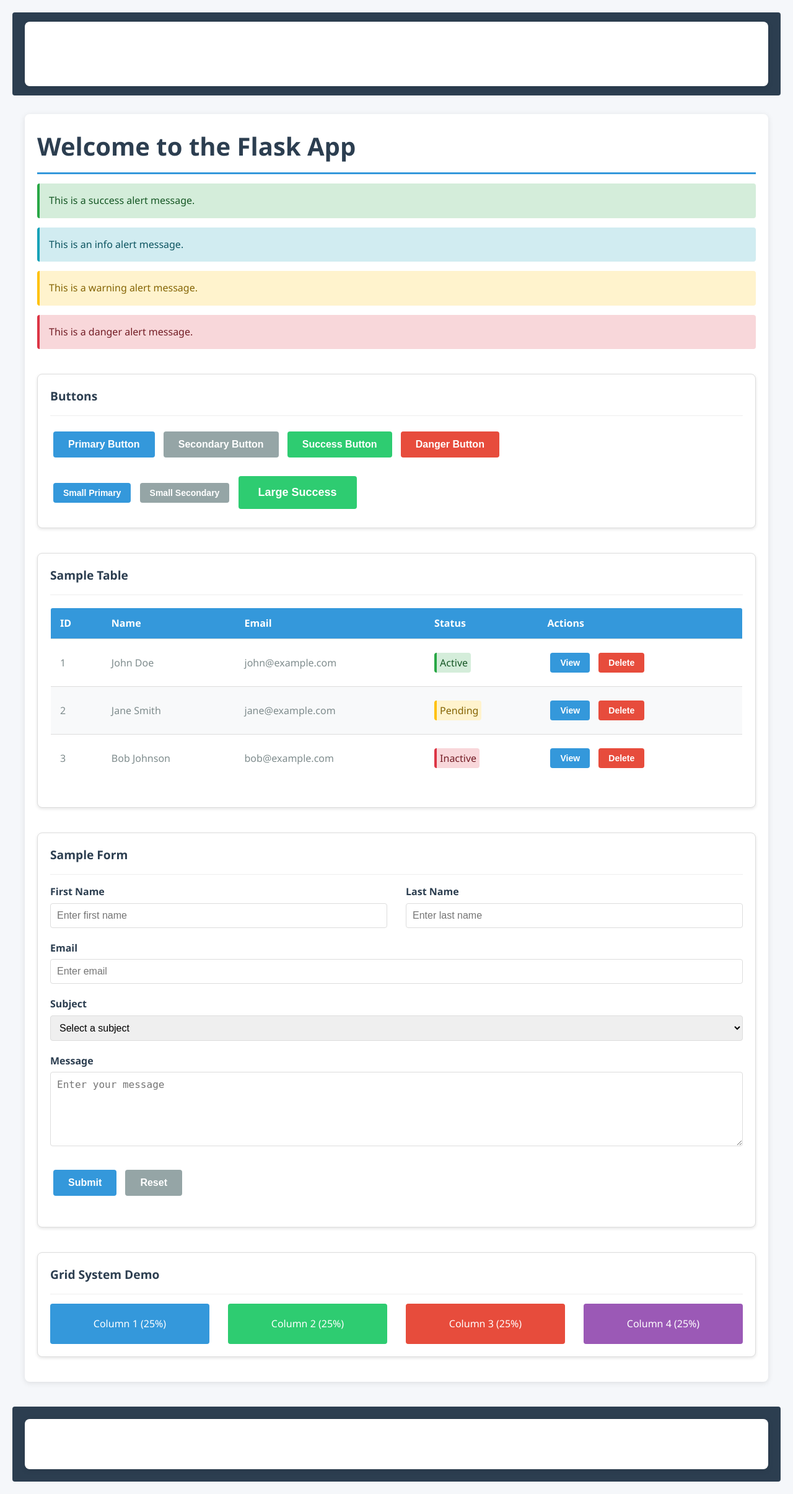
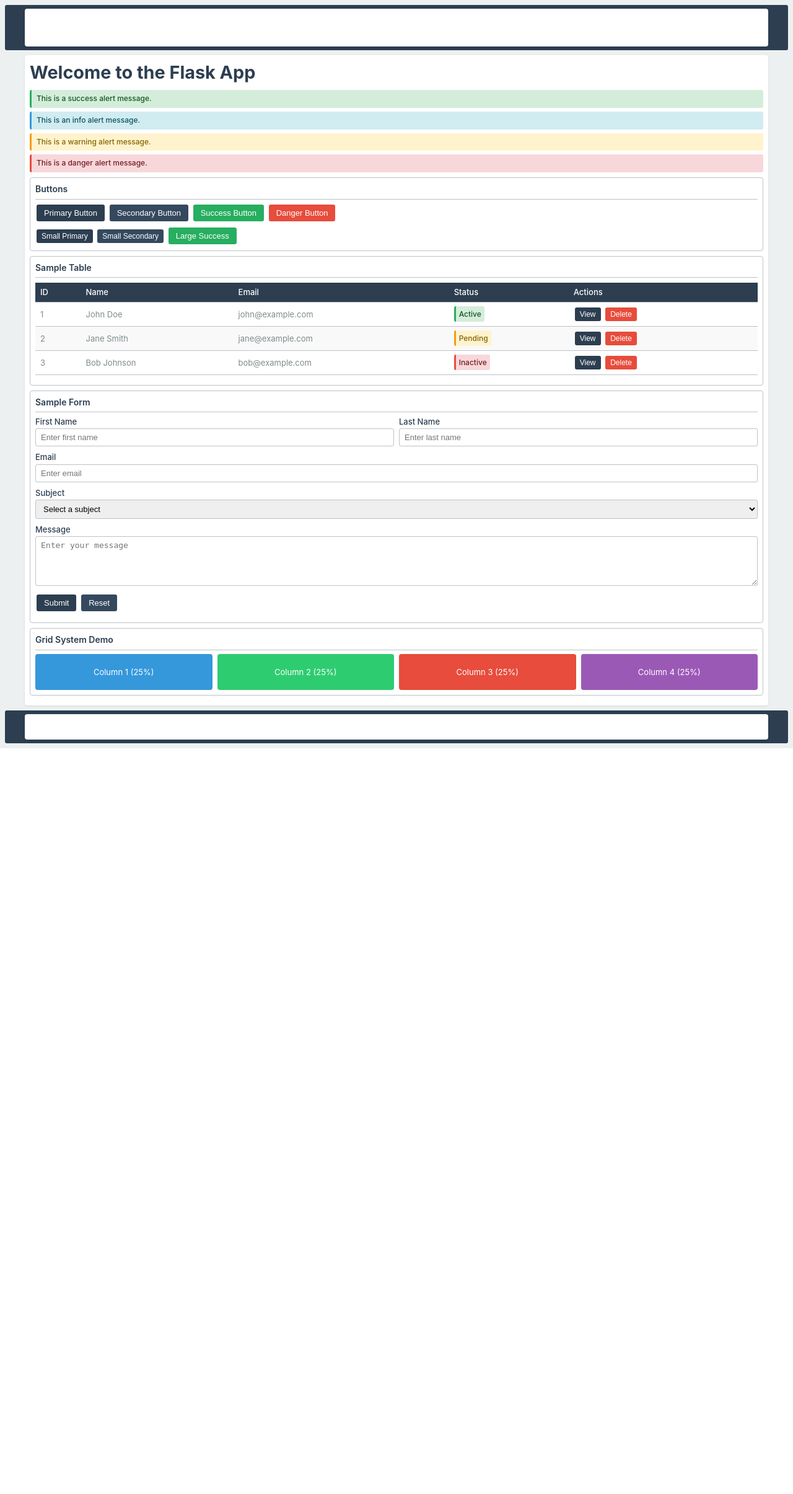
Before and after one commit to bsnellen/Coding_Base, a Flask app: page / in a window 1280 px wide. Shown: the whole page at 62% size. After the commit the page ends 1207 px from the top, so only its background shows below. Run offline with Flask 3, Linux system fonts and the light colour scheme.

Commit message:
Compact styling with consistent dark blue theme and reduced margins
Co-authored-by: bsnellen <bsnellen@users.noreply.github.com>

```diff
--- a/static/css/style.css
+++ b/static/css/style.css
@@ -1,4 +1,20 @@
-/* Reset and Base Styles */
+/* Base Theme Colors */
+:root {
+    --primary: #2c3e50;
+    --secondary: #34495e;
+    --accent: #3498db;
+    --success: #27ae60;
+    --warning: #f39c12;
+    --danger: #e74c3c;
+    --light: #ecf0f1;
+    --dark: #2c3e50;
+    --text: #7f8c8d;
+    --text-dark: #2c3e50;
+    --border: #bdc3c7;
+    --shadow: rgba(0, 0, 0, 0.1);
+}
+
+/* Reset and Base */
 * {
     margin: 0;
     padding: 0;
@@ -6,326 +22,188 @@
 }
 
 body {
-    font-family: 'Segoe UI', Tahoma, Geneva, Verdana, sans-serif;
-    line-height: 1.6;
-    background-color: #f5f7fa;
-    color: #2c3e50;
-    padding: 20px;
+    font-family: -apple-system, BlinkMacSystemFont, 'Segoe UI', Roboto, sans-serif;
+    line-height: 1.4;
+    background: var(--light);
+    color: var(--text-dark);
+    padding: 8px;
 }
 
 /* Typography */
-h1, h2, h3, h4 {
-    margin-bottom: 15px;
-    color: #2c3e50;
-}
-
-h1 {
-    font-size: 2.5em;
-    border-bottom: 3px solid #3498db;
-    padding-bottom: 10px;
-}
-
-h2 {
-    font-size: 2em;
-    color: #34495e;
-}
-
-p {
-    margin-bottom: 15px;
-}
-
-a {
-    color: #3498db;
-    text-decoration: none;
-}
-
-a:hover {
-    color: #2980b9;
-    text-decoration: underline;
-}
+h1 { font-size: 1.8em; color: var(--primary); margin-bottom: 8px; }
+h2 { font-size: 1.4em; color: var(--secondary); margin-bottom: 6px; }
+h3 { font-size: 1.2em; color: var(--primary); margin-bottom: 4px; }
+p { margin-bottom: 8px; }
+a { color: var(--accent); text-decoration: none; }
+a:hover { color: var(--secondary); }
 
 /* Container */
 .container {
     max-width: 1200px;
     margin: 0 auto;
-    padding: 20px;
-    background-color: white;
-    border-radius: 8px;
-    box-shadow: 0 2px 10px rgba(0, 0, 0, 0.1);
+    padding: 8px;
+    background: white;
+    border-radius: 4px;
+    box-shadow: 0 1px 3px var(--shadow);
 }
 
 /* Buttons */
 .btn {
     display: inline-block;
-    padding: 12px 24px;
-    margin: 10px 5px;
+    padding: 6px 12px;
+    margin: 2px;
     border: none;
-    border-radius: 4px;
+    border-radius: 3px;
     cursor: pointer;
-    font-size: 16px;
-    font-weight: 600;
-    transition: all 0.3s ease;
-    text-align: center;
-    text-decoration: none;
+    font-size: 13px;
+    font-weight: 500;
+    transition: background 0.2s;
 }
 
-.btn-primary {
-    background-color: #3498db;
-    color: white;
-}
-
-.btn-primary:hover {
-    background-color: #2980b9;
-    transform: translateY(-2px);
-}
-
-.btn-secondary {
-    background-color: #95a5a6;
-    color: white;
-}
-
-.btn-secondary:hover {
-    background-color: #7f8c8d;
-    transform: translateY(-2px);
-}
-
-.btn-success {
-    background-color: #2ecc71;
-    color: white;
-}
-
-.btn-success:hover {
-    background-color: #27ae60;
-    transform: translateY(-2px);
-}
-
-.btn-danger {
-    background-color: #e74c3c;
-    color: white;
-}
-
-.btn-danger:hover {
-    background-color: #c0392b;
-    transform: translateY(-2px);
-}
-
-.btn-sm {
-    padding: 8px 16px;
-    font-size: 14px;
-}
-
-.btn-lg {
-    padding: 16px 32px;
-    font-size: 18px;
-}
+.btn-primary { background: var(--primary); color: white; }
+.btn-primary:hover { background: var(--secondary); }
+.btn-secondary { background: var(--secondary); color: white; }
+.btn-secondary:hover { background: var(--primary); }
+.btn-success { background: var(--success); color: white; }
+.btn-success:hover { background: #219653; }
+.btn-danger { background: var(--danger); color: white; }
+.btn-danger:hover { background: #c0392b; }
+.btn-sm { padding: 4px 8px; font-size: 12px; }
 
 /* Tables */
 .table {
     width: 100%;
     border-collapse: collapse;
-    margin: 20px 0;
-    font-size: 16px;
+    margin: 8px 0;
+    font-size: 13px;
 }
 
 .table th, .table td {
-    padding: 12px 15px;
+    padding: 6px 8px;
     text-align: left;
-    border-bottom: 1px solid #ddd;
+    border-bottom: 1px solid var(--border);
 }
 
 .table th {
-    background-color: #3498db;
+    background: var(--primary);
     color: white;
-    font-weight: 600;
+    font-weight: 500;
 }
 
-.table tr:nth-child(even) {
-    background-color: #f8f9fa;
-}
-
-.table tr:hover {
-    background-color: #e9f7fe;
-}
-
-.table-striped {
-    border: 1px solid #ddd;
-    border-radius: 4px;
-    overflow: hidden;
-}
+.table tr:nth-child(even) { background: #f9f9f9; }
+.table tr:hover { background: #f5f7fa; }
 
 /* Forms */
-.form-group {
-    margin-bottom: 20px;
-}
-
+.form-group { margin-bottom: 8px; }
 .form-group label {
     display: block;
-    margin-bottom: 5px;
-    font-weight: 600;
-    color: #2c3e50;
+    margin-bottom: 2px;
+    font-size: 13px;
+    font-weight: 500;
+    color: var(--text-dark);
 }
 
 .form-group input,
 .form-group select,
 .form-group textarea {
     width: 100%;
-    padding: 10px;
-    border: 1px solid #ddd;
-    border-radius: 4px;
-    font-size: 16px;
-    transition: border 0.3s ease;
+    padding: 6px 8px;
+    border: 1px solid var(--border);
+    border-radius: 3px;
+    font-size: 13px;
 }
 
 .form-group input:focus,
 .form-group select:focus,
 .form-group textarea:focus {
-    border-color: #3498db;
+    border-color: var(--accent);
     outline: none;
-    box-shadow: 0 0 5px rgba(52, 152, 219, 0.5);
 }
 
-.form-group textarea {
-    min-height: 120px;
-    resize: vertical;
-}
+.form-group textarea { min-height: 80px; resize: vertical; }
 
 /* Cards */
 .card {
-    border: 1px solid #ddd;
-    border-radius: 8px;
-    padding: 20px;
-    margin: 20px 0;
-    background-color: white;
-    box-shadow: 0 2px 5px rgba(0, 0, 0, 0.1);
+    border: 1px solid var(--border);
+    border-radius: 4px;
+    padding: 8px;
+    margin: 8px 0;
+    background: white;
 }
 
 .card-header {
-    padding-bottom: 15px;
-    margin-bottom: 15px;
-    border-bottom: 1px solid #eee;
-    font-size: 1.2em;
+    padding-bottom: 6px;
+    margin-bottom: 6px;
+    border-bottom: 1px solid var(--border);
+    font-size: 14px;
     font-weight: 600;
-    color: #2c3e50;
+    color: var(--primary);
 }
 
-.card-body {
-    color: #7f8c8d;
-}
+.card-body { font-size: 13px; color: var(--text); }
 
 /* Alerts */
 .alert {
-    padding: 15px;
-    margin: 15px 0;
-    border-radius: 4px;
+    padding: 6px 8px;
+    margin: 6px 0;
+    border-radius: 3px;
+    font-size: 12px;
     font-weight: 500;
 }
 
-.alert-success {
-    background-color: #d4edda;
-    color: #155724;
-    border-left: 4px solid #28a745;
-}
-
-.alert-info {
-    background-color: #d1ecf1;
-    color: #0c5460;
-    border-left: 4px solid #17a2b8;
-}
-
-.alert-warning {
-    background-color: #fff3cd;
-    color: #856404;
-    border-left: 4px solid #ffc107;
-}
-
-.alert-danger {
-    background-color: #f8d7da;
-    color: #721c24;
-    border-left: 4px solid #dc3545;
-}
-
-/* Utility Classes */
-.text-center {
-    text-align: center;
-}
-
-.text-right {
-    text-align: right;
-}
-
-.mt-1 { margin-top: 10px; }
-.mt-2 { margin-top: 20px; }
-.mt-3 { margin-top: 30px; }
-.mt-4 { margin-top: 40px; }
-.mb-1 { margin-bottom: 10px; }
-.mb-2 { margin-bottom: 20px; }
-.mb-3 { margin-bottom: 30px; }
-.mb-4 { margin-bottom: 40px; }
-
-/* Grid System */
-.row {
-    display: flex;
-    flex-wrap: wrap;
-    margin: 0 -15px;
-}
-
-.col {
-    padding: 0 15px;
-    flex: 1;
-}
-
-.col-1 { flex: 0 0 8.333333%; }
-.col-2 { flex: 0 0 16.666667%; }
-.col-3 { flex: 0 0 25%; }
-.col-4 { flex: 0 0 33.333333%; }
-.col-5 { flex: 0 0 41.666667%; }
-.col-6 { flex: 0 0 50%; }
-.col-7 { flex: 0 0 58.333333%; }
-.col-8 { flex: 0 0 66.666667%; }
-.col-9 { flex: 0 0 75%; }
-.col-10 { flex: 0 0 83.333333%; }
-.col-11 { flex: 0 0 91.666667%; }
-.col-12 { flex: 0 0 100%; }
+.alert-success { background: #d4edda; color: #155724; border-left: 3px solid var(--success); }
+.alert-info { background: #d1ecf1; color: #0c5460; border-left: 3px solid var(--accent); }
+.alert-warning { background: #fff3cd; color: #856404; border-left: 3px solid var(--warning); }
+.alert-danger { background: #f8d7da; color: #721c24; border-left: 3px solid var(--danger); }
 
 /* Navbar */
 .navbar {
-    background-color: #2c3e50;
+    background: var(--primary);
     color: white;
-    padding: 15px 20px;
-    margin-bottom: 30px;
-    border-radius: 4px;
+    padding: 6px 8px;
+    margin-bottom: 8px;
+    border-radius: 3px;
 }
 
-.navbar-brand {
-    font-size: 1.5em;
-    font-weight: bold;
-}
-
-.navbar-nav {
-    display: flex;
-    list-style: none;
-}
-
-.navbar-nav li {
-    margin-left: 20px;
-}
-
-.navbar-nav a {
-    color: white;
-    padding: 5px 10px;
-}
-
-.navbar-nav a:hover {
-    background-color: #34495e;
-    border-radius: 4px;
-}
+.navbar-brand { font-size: 16px; font-weight: 600; }
+.navbar-nav { display: flex; list-style: none; }
+.navbar-nav li { margin-left: 8px; }
+.navbar-nav a { color: white; padding: 4px 6px; font-size: 13px; }
+.navbar-nav a:hover { background: var(--secondary); border-radius: 3px; }
 
 /* Footer */
 .footer {
-    margin-top: 40px;
-    padding: 20px;
+    margin-top: 8px;
+    padding: 6px 8px;
     text-align: center;
-    background-color: #2c3e50;
+    background: var(--primary);
     color: white;
-    border-radius: 4px;
+    border-radius: 3px;
+    font-size: 12px;
 }
+
+/* Grid */
+.row { display: flex; flex-wrap: wrap; margin: 0 -4px; }
+.col { padding: 0 4px; flex: 1; }
+.col-1 { flex: 0 0 8.33%; }
+.col-2 { flex: 0 0 16.67%; }
+.col-3 { flex: 0 0 25%; }
+.col-4 { flex: 0 0 33.33%; }
+.col-5 { flex: 0 0 41.67%; }
+.col-6 { flex: 0 0 50%; }
+.col-7 { flex: 0 0 58.33%; }
+.col-8 { flex: 0 0 66.67%; }
+.col-9 { flex: 0 0 75%; }
+.col-10 { flex: 0 0 83.33%; }
+.col-11 { flex: 0 0 91.67%; }
+.col-12 { flex: 0 0 100%; }
+
+/* Spacing Utilities */
+.mt-1 { margin-top: 4px; }
+.mt-2 { margin-top: 8px; }
+.mt-3 { margin-top: 12px; }
+.mb-1 { margin-bottom: 4px; }
+.mb-2 { margin-bottom: 8px; }
+.mb-3 { margin-bottom: 12px; }
+.text-center { text-align: center; }
+.text-right { text-align: right; }
```
